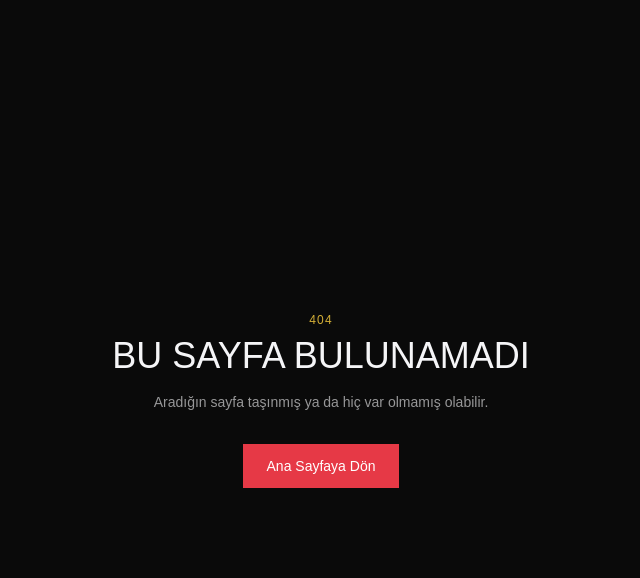
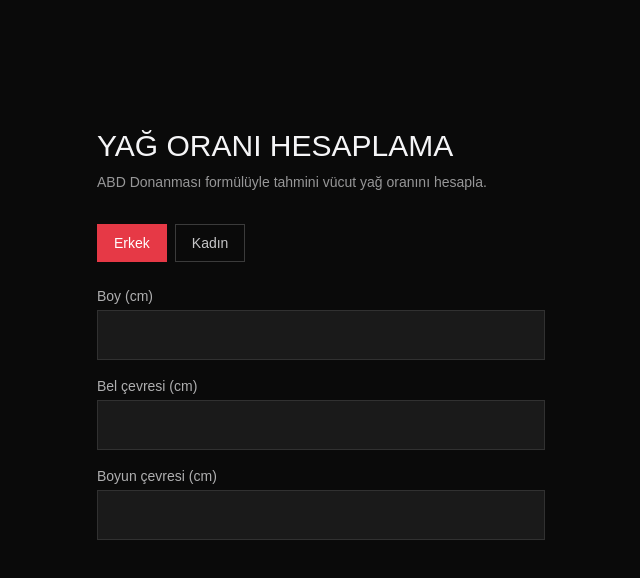
Before and after one commit to Berke100/reflextr, a Next.js app: page /yag-orani in a window 1280 px wide. Before the commit this address had no page. Shown: the top 578 px of the page, without its empty margins (319-959 px from the left). Built offline with nearby package versions, Linux system fonts and the light colour scheme.

Commit message:
Eksik hesaplayici sayfalari eklendi

```diff
--- /dev/null
+++ b/app/1rm/page.tsx
@@ -0,0 +1,49 @@
+"use client";
+import { useState } from "react";
+
+export default function OneRepMaxPage() {
+  const [weight, setWeight] = useState("");
+  const [reps, setReps] = useState("");
+
+  const w = parseFloat(weight);
+  const r = parseFloat(reps);
+  const oneRM = w && r ? Math.round(w * (1 + r / 30)) : null;
+
+  return (
+    <main className="min-h-screen bg-(--rx-ink) pt-32 pb-24 px-6">
+      <div className="max-w-md mx-auto">
+        <h1 className="font-(--font-display) text-3xl text-(--rx-bone) uppercase mb-2">
+          1RM Hesaplama
+        </h1>
+        <p className="text-(--rx-bone)/60 text-sm mb-8">
+          Tek tekrar maksimum ağırlığını (1RM) Epley formülüyle hesapla.
+        </p>
+
+        <label className="block text-sm text-(--rx-bone)/70 mb-1">Kaldırdığın ağırlık (kg)</label>
+        <input
+          type="number"
+          value={weight}
+          onChange={(e) => setWeight(e.target.value)}
+          className="w-full bg-(--rx-steel) border border-white/10 text-(--rx-bone) px-4 py-3 mb-4"
+          placeholder="örn. 80"
+        />
+
+        <label className="block text-sm text-(--rx-bone)/70 mb-1">Tekrar sayısı</label>
+        <input
+          type="number"
+          value={reps}
+          onChange={(e) => setReps(e.target.value)}
+          className="w-full bg-(--rx-steel) border border-white/10 text-(--rx-bone) px-4 py-3 mb-8"
+          placeholder="örn. 5"
+        />
+
+        {oneRM && (
+          <div className="border border-(--rx-brass) p-6 text-center">
+            <span className="text-xs text-(--rx-bone)/50 uppercase">Tahmini 1RM</span>
+            <div className="font-(--font-mono) text-4xl text-(--rx-ember) mt-2">{oneRM} kg</div>
+          </div>
+        )}
+      </div>
+    </main>
+  );
+}
--- /dev/null
+++ b/app/kavrama-gucu/page.tsx
@@ -0,0 +1,48 @@
+"use client";
+import { useState } from "react";
+
+const levels = [
+  { max: 30, label: "Başlangıç", desc: "Temel kavrama antrenmanına başla." },
+  { max: 45, label: "Orta Seviye", desc: "İyi bir temel var, gelişime açık." },
+  { max: 60, label: "İleri Seviye", desc: "Bilek güreşi akademisine hazırsın." },
+  { max: Infinity, label: "Federasyon Sporcusu", desc: "Rekabetçi seviyeye çok yakınsın." },
+];
+
+export default function GripStrengthPage() {
+  const [kg, setKg] = useState("");
+  const value = parseFloat(kg);
+  const level = value ? levels.find((l) => value <= l.max) : null;
+
+  return (
+    <main className="min-h-screen bg-(--rx-ink) pt-32 pb-24 px-6">
+      <div className="max-w-md mx-auto">
+        <span className="text-(--rx-brass) text-xs uppercase tracking-widest">Reflex Özel</span>
+        <h1 className="font-(--font-display) text-3xl text-(--rx-bone) uppercase mt-2 mb-2">
+          Kavrama Gücü Skoru
+        </h1>
+        <p className="text-(--rx-bone)/60 text-sm mb-8">
+          El dinamometresiyle ölçtüğün kavrama gücünü (kg) gir, seviyeni öğren.
+        </p>
+
+        <label className="block text-sm text-(--rx-bone)/70 mb-1">Kavrama gücü (kg)</label>
+        <input
+          type="number"
+          value={kg}
+          onChange={(e) => setKg(e.target.value)}
+          className="w-full bg-(--rx-steel) border border-white/10 text-(--rx-bone) px-4 py-3 mb-8"
+          placeholder="örn. 42"
+        />
+
+        {level && (
+          <div className="border border-(--rx-brass) p-6 text-center">
+            <span className="text-xs text-(--rx-bone)/50 uppercase">Seviyen</span>
+            <div className="font-(--font-display) text-2xl text-(--rx-ember) mt-2 uppercase">
+              {level.label}
+            </div>
+            <p className="text-(--rx-bone)/60 text-sm mt-3">{level.desc}</p>
+          </div>
+        )}
+      </div>
+    </main>
+  );
+}
--- /dev/null
+++ b/app/yag-orani/page.tsx
@@ -0,0 +1,78 @@
+"use client";
+import { useState } from "react";
+
+export default function BodyFatPage() {
+  const [gender, setGender] = useState<"erkek" | "kadın">("erkek");
+  const [waist, setWaist] = useState("");
+  const [neck, setNeck] = useState("");
+  const [height, setHeight] = useState("");
+  const [hip, setHip] = useState("");
+
+  const w = parseFloat(waist);
+  const n = parseFloat(neck);
+  const h = parseFloat(height);
+  const hp = parseFloat(hip);
+
+  let result: number | null = null;
+  if (gender === "erkek" && w && n && h) {
+    result = 495 / (1.0324 - 0.19077 * Math.log10(w - n) + 0.15456 * Math.log10(h)) - 450;
+  } else if (gender === "kadın" && w && n && h && hp) {
+    result = 495 / (1.29579 - 0.35004 * Math.log10(w + hp - n) + 0.221 * Math.log10(h)) - 450;
+  }
+
+  return (
+    <main className="min-h-screen bg-(--rx-ink) pt-32 pb-24 px-6">
+      <div className="max-w-md mx-auto">
+        <h1 className="font-(--font-display) text-3xl text-(--rx-bone) uppercase mb-2">
+          Yağ Oranı Hesaplama
+        </h1>
+        <p className="text-(--rx-bone)/60 text-sm mb-8">
+          ABD Donanması formülüyle tahmini vücut yağ oranını hesapla.
+        </p>
+
+        <div className="flex gap-2 mb-6">
+          {(["erkek", "kadın"] as const).map((g) => (
+            <button
+              key={g}
+              onClick={() => setGender(g)}
+              className={`px-4 py-2 text-sm border ${
+                gender === g ? "bg-(--rx-ember) border-(--rx-ember) text-white" : "border-white/20 text-(--rx-bone)/80"
+              }`}
+            >
+              {g === "erkek" ? "Erkek" : "Kadın"}
+            </button>
+          ))}
+        </div>
+
+        <label className="block text-sm text-(--rx-bone)/70 mb-1">Boy (cm)</label>
+        <input type="number" value={height} onChange={(e) => setHeight(e.target.value)}
+          className="w-full bg-(--rx-steel) border border-white/10 text-(--rx-bone) px-4 py-3 mb-4" />
+
+        <label className="block text-sm text-(--rx-bone)/70 mb-1">Bel çevresi (cm)</label>
+        <input type="number" value={waist} onChange={(e) => setWaist(e.target.value)}
+          className="w-full bg-(--rx-steel) border border-white/10 text-(--rx-bone) px-4 py-3 mb-4" />
+
+        <label className="block text-sm text-(--rx-bone)/70 mb-1">Boyun çevresi (cm)</label>
+        <input type="number" value={neck} onChange={(e) => setNeck(e.target.value)}
+          className="w-full bg-(--rx-steel) border border-white/10 text-(--rx-bone) px-4 py-3 mb-4" />
+
+        {gender === "kadın" && (
+          <>
+            <label className="block text-sm text-(--rx-bone)/70 mb-1">Kalça çevresi (cm)</label>
+            <input type="number" value={hip} onChange={(e) => setHip(e.target.value)}
+              className="w-full bg-(--rx-steel) border border-white/10 text-(--rx-bone) px-4 py-3 mb-4" />
+          </>
+        )}
+
+        {result && result > 0 && (
+          <div className="border border-(--rx-brass) p-6 text-center mt-4">
+            <span className="text-xs text-(--rx-bone)/50 uppercase">Tahmini Yağ Oranı</span>
+            <div className="font-(--font-mono) text-4xl text-(--rx-ember) mt-2">
+              %{result.toFixed(1)}
+            </div>
+          </div>
+        )}
+      </div>
+    </main>
+  );
+}
```
